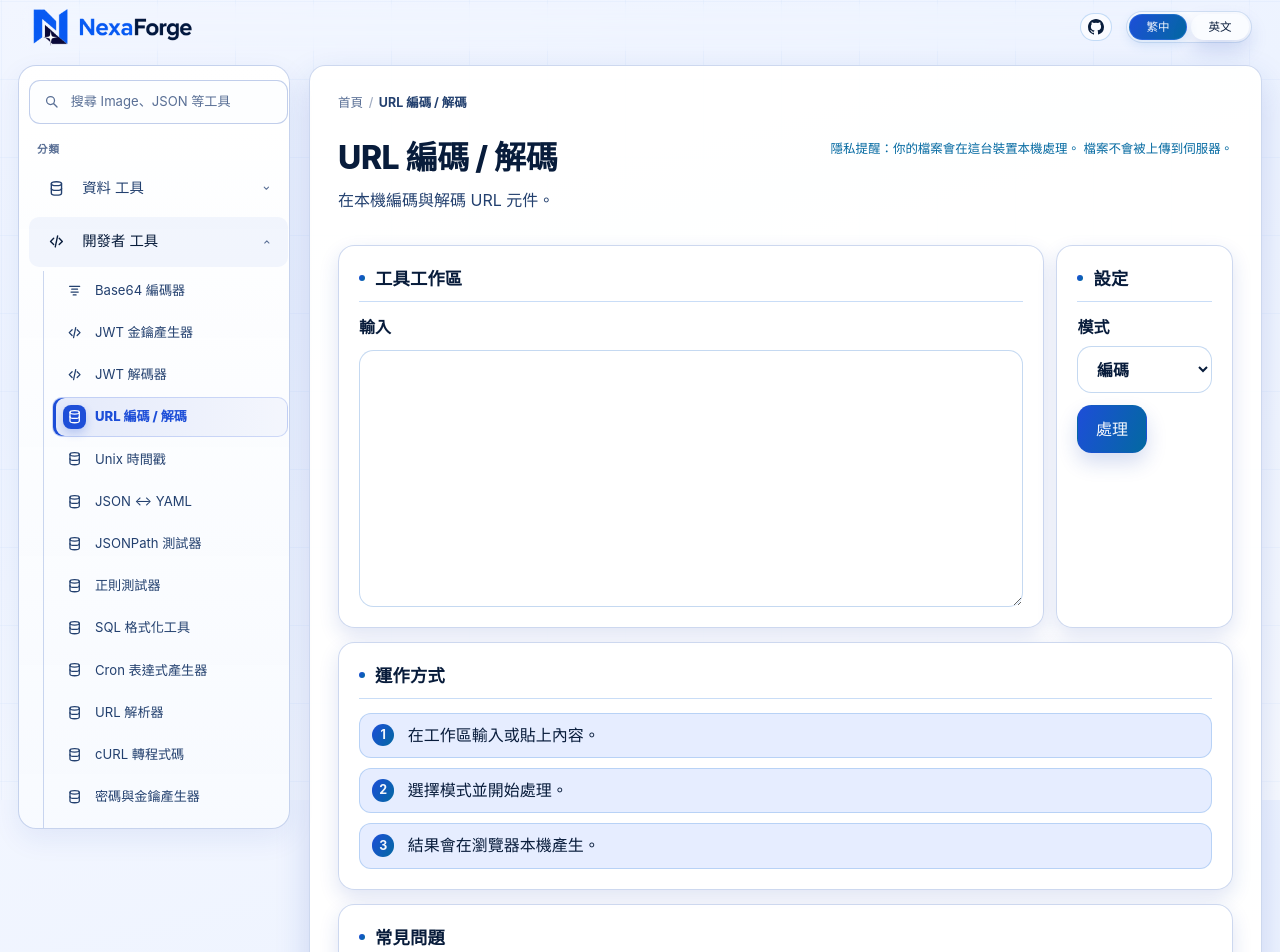
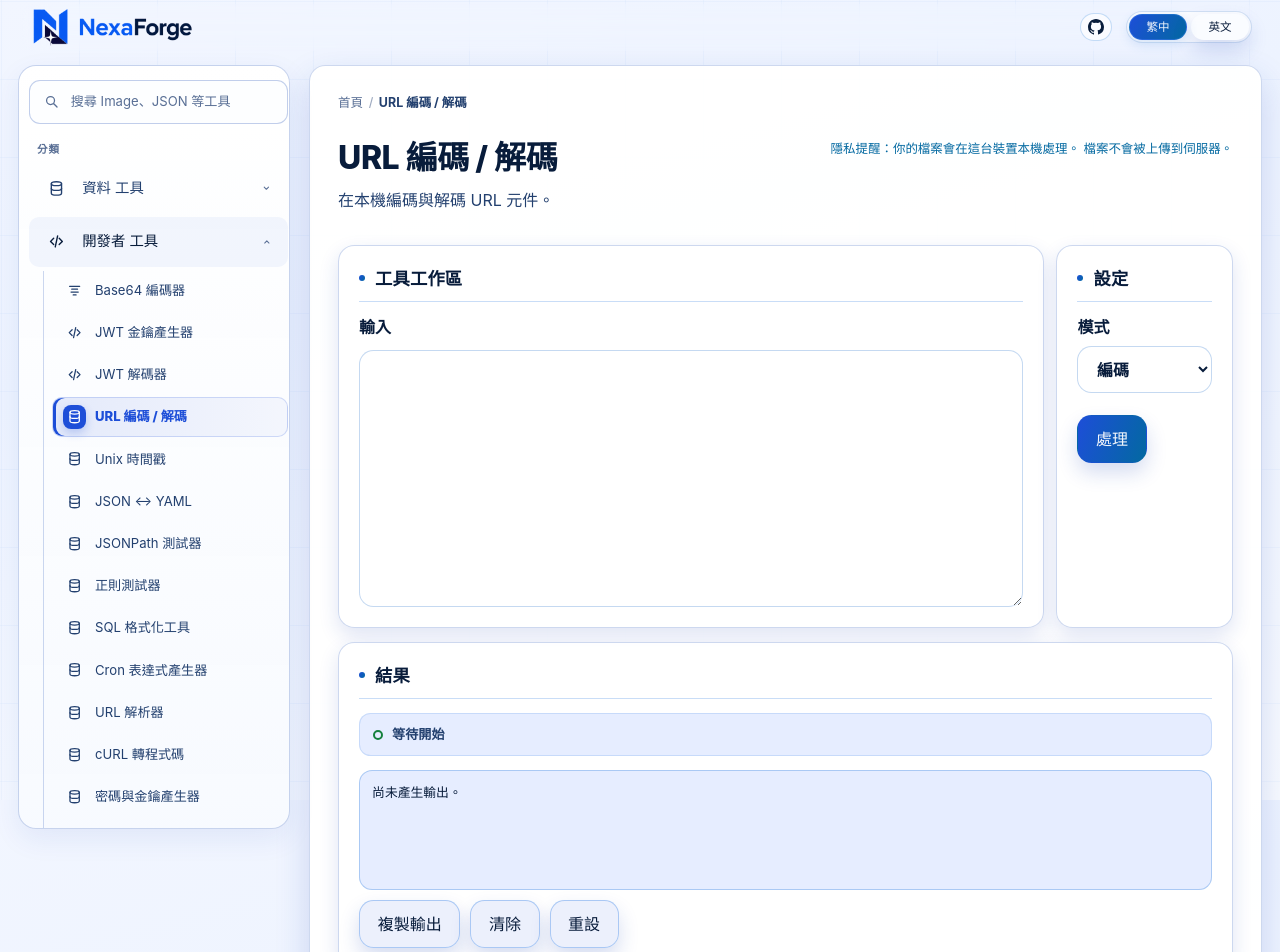
Before and after one commit to kimx/NexaForge, a React (Vite) app: page /developer/url-encoder in a window 1280 px wide. Shown: the top 952 px of the page. Built offline with nearby package versions, Linux system fonts and the light colour scheme.

Commit message:
Implement shared URL transformation workflow
Co-authored-by: kimx <5724118+kimx@users.noreply.github.com>

```diff
--- a/src/components/ToolPageTemplate.tsx
+++ b/src/components/ToolPageTemplate.tsx
@@ -104,9 +104,8 @@ export function ToolPageTemplate({
     };
   }, [workflow?.state]);
 
-  const showResultContent =
-    !workflow || workflow.state === "success" || (showIdleResult && workflow.state === "idle");
-  const showResultSection = layout === "split" || !workflow || workflow.state !== "idle";
+  const showResultContent = !workflow || workflow.state === "success" || showIdleResult;
+  const showResultSection = layout === "split" || !workflow || workflow.state !== "idle" || showIdleResult;
 
   return (
     <div className={`tool-page tool-page--${tool.id} tool-page--layout-${layout}`}>
--- /dev/null
+++ b/src/components/text/TextTransformationToolkit.tsx
@@ -0,0 +1,163 @@
+import { useEffect, useId, useState } from "react";
+import { useLanguage } from "../../context/LanguageContext";
+
+export interface TextTransformationMode {
+  value: string;
+  label: string;
+}
+
+export interface TextTransformationToolkitParts {
+  workspace: JSX.Element;
+  options: JSX.Element;
+  result: JSX.Element;
+}
+
+interface TextTransformationToolkitProps {
+  input: string;
+  output: string;
+  mode: string;
+  modes: readonly TextTransformationMode[];
+  inputLabel: string;
+  outputLabel?: string;
+  modeLabel?: string;
+  processLabel?: string;
+  processingLabel?: string;
+  copyLabel?: string;
+  clearLabel?: string;
+  resetLabel?: string;
+  copyErrorLabel?: string;
+  emptyOutputText?: string;
+  error?: string | null;
+  processing?: boolean;
+  processDisabled?: boolean;
+  onInputChange: (value: string) => void;
+  onModeChange: (value: string) => void;
+  onTransform: () => void;
+  onClear: () => void;
+  onReset: () => void;
+  onCopied?: () => void;
+  children: (parts: TextTransformationToolkitParts) => JSX.Element;
+}
+
+export function TextTransformationToolkit({
+  input,
+  output,
+  mode,
+  modes,
+  inputLabel,
+  outputLabel,
+  modeLabel,
+  processLabel,
+  processingLabel,
+  copyLabel,
+  clearLabel,
+  resetLabel,
+  copyErrorLabel,
+  emptyOutputText,
+  error = null,
+  processing = false,
+  processDisabled = false,
+  onInputChange,
+  onModeChange,
+  onTransform,
+  onClear,
+  onReset,
+  onCopied,
+  children,
+}: TextTransformationToolkitProps): JSX.Element {
+  const { t } = useLanguage();
+  const inputId = useId();
+  const modeId = useId();
+  const errorId = useId();
+  const [copyError, setCopyError] = useState<string | null>(null);
+
+  useEffect(() => {
+    setCopyError(null);
+  }, [output]);
+
+  const handleCopy = async (): Promise<void> => {
+    try {
+      if (!output || !navigator.clipboard) {
+        throw new Error("Clipboard unavailable");
+      }
+      await navigator.clipboard.writeText(output);
+      setCopyError(null);
+      onCopied?.();
+    } catch {
+      setCopyError(copyErrorLabel ?? t("error.copyFailed"));
+    }
+  };
+
+  const handleClear = (): void => {
+    setCopyError(null);
+    onClear();
+  };
+
+  const handleReset = (): void => {
+    setCopyError(null);
+    onReset();
+  };
+
+  const workspace = (
+    <div className="tool-form text-transformation-toolkit">
+      <label htmlFor={inputId}>{inputLabel}</label>
+      <textarea
+        id={inputId}
+        value={input}
+        aria-invalid={error ? "true" : "false"}
+        aria-describedby={error ? errorId : undefined}
+        onChange={(event) => onInputChange(event.target.value)}
+        rows={10}
+      />
+      {error ? <p id={errorId} role="alert" className="error">{error}</p> : null}
+    </div>
+  );
+
+  const options = (
+    <div className="tool-form text-transformation-toolkit">
+      <label htmlFor={modeId}>
+        {modeLabel ?? t("developerTools.mode")}
+        <select id={modeId} value={mode} onChange={(event) => onModeChange(event.target.value)}>
+          {modes.map((transformationMode) => (
+            <option key={transformationMode.value} value={transformationMode.value}>
+              {transformationMode.label}
+            </option>
+          ))}
+        </select>
+      </label>
+      <div className="tool-actions">
+        <button
+          type="button"
+          className="btn primary"
+          onClick={onTransform}
+          disabled={processDisabled || processing}
+          aria-busy={processing}
+        >
+          {processing ? (processingLabel ?? t("button.processing")) : (processLabel ?? t("button.process"))}
+        </button>
+      </div>
+    </div>
+  );
+
+  const result = (
+    <>
+      <pre className="developer-output" aria-label={outputLabel ?? t("developerTools.output")} tabIndex={0}>
+        {output || (emptyOutputText ?? t("developerTools.outputEmpty"))}
+      </pre>
+      {copyError ? <p role="alert" className="error">{copyError}</p> : null}
+      <div className="tool-actions">
+        <button type="button" className="btn secondary" onClick={() => void handleCopy()} disabled={!output || processing}>
+          {copyLabel ?? t("developerTools.copy")}
+        </button>
+        <button type="button" className="btn secondary" onClick={handleClear}>
+          {clearLabel ?? t("developerTools.clear")}
+        </button>
+        <button type="button" className="btn secondary" onClick={handleReset}>
+          {resetLabel ?? t("developerTools.reset")}
+        </button>
+      </div>
+    </>
+  );
+
+  return children({ workspace, options, result });
+}
--- a/src/pages/developer/DeveloperToolsPage.tsx
+++ b/src/pages/developer/DeveloperToolsPage.tsx
@@ -3,6 +3,7 @@ import type { ProcessingState, ToolMeta } from "../../types/tool";
 import { FILE_TOOLS } from "../../data/tools";
 import { ToolPageTemplate } from "../../components/ToolPageTemplate";
 import { CodeEditorToolkit, type CodeEditorError } from "../../components/CodeEditorToolkit";
+import { TextTransformationToolkit } from "../../components/text/TextTransformationToolkit";
 import { useLanguage, useLocalizedToolMeta } from "../../context/LanguageContext";
 import { getRelatedTools } from "../../utils/toolHelpers";
 import { trackEvent } from "../../utils/analytics";
@@ -268,7 +269,11 @@ export function DeveloperToolsPage({ kind }: DeveloperToolsPageProps): JSX.Eleme
       setState("success");
       trackEvent("process_success", { tool: kind });
     } catch (conversionFailure) {
-      setInputError(editorError(conversionFailure, t("developerTools.invalidInput")));
+      setInputError(
+        kind === "url-encoder"
+          ? { message: t("developerTools.invalidInput") }
+          : editorError(conversionFailure, t("developerTools.invalidInput"))
+      );
       setError(null);
       setState("error");
       trackEvent("process_failed", { tool: kind });
@@ -281,6 +286,16 @@ export function DeveloperToolsPage({ kind }: DeveloperToolsPageProps): JSX.Eleme
     trackEvent("result_action_used", { tool: kind, action: "copy" });
   };
 
+  const resetTextEditor = (): void => {
+    setInput("");
+    setOutput("");
+    setInputError(null);
+    setSecondInputError(null);
+    setError(null);
+    setMode(presetMode);
+    setState("idle");
+  };
+
   const inputLabel = kind === "json-diff"
     ? t("developerTools.leftInput")
     : kind === "json-yaml"
@@ -291,6 +306,65 @@ export function DeveloperToolsPage({ kind }: DeveloperToolsPageProps): JSX.Eleme
     { q: t("developerTools.faq.0.question"), a: t("developerTools.faq.0.answer") },
     { q: t("developerTools.faq.1.question"), a: t("developerTools.faq.1.answer") },
   ];
+
+  if (kind === "url-encoder") {
+    return (
+      <TextTransformationToolkit
+        input={input}
+        output={output}
+        mode={mode}
+        modes={options.map(([value, label]) => ({ value, label }))}
+        inputLabel={inputLabel}
+        outputLabel={t("developerTools.output")}
+        modeLabel={t("developerTools.mode")}
+        processLabel={t("button.process")}
+        processingLabel={t("button.processing")}
+        copyLabel={t("developerTools.copy")}
+        clearLabel={t("developerTools.clear")}
+        resetLabel={t("developerTools.reset")}
+        emptyOutputText={t("developerTools.outputEmpty")}
+        error={inputError?.message ?? error}
+        processing={state === "processing"}
+        processDisabled={!canProcess}
+        onInputChange={(nextInput) => {
+          setInput(nextInput);
+          setInputError(null);
+          setError(null);
+          setOutput("");
+          setState(nextInput.trim() ? "ready" : "idle");
+        }}
+        onModeChange={(nextMode) => {
+          setMode(nextMode);
+          setInputError(null);
+          setError(null);
+          setOutput("");
+          setState(input.trim() ? "ready" : "idle");
+        }}
+        onTransform={handleProcess}
+        onClear={clearEditor}
+        onReset={resetTextEditor}
+        onCopied={() => trackEvent("result_action_used", { tool: kind, action: "copy" })}
+      >
+        {({ workspace, options: toolkitOptions, result }) => (
+          <ToolPageTemplate
+            tool={tool}
+            meta={toolMeta}
+            breadcrumb={["Home", title]}
+            workflow={{ state, error: null, onReprocess: handleProcess }}
+            showIdleResult
+            children={{
+              workspace,
+              options: toolkitOptions,
+              result,
+              howItWorks,
+              faq,
+              relatedTools: getRelatedTools(kind),
+            }}
+          />
+        )}
+      </TextTransformationToolkit>
+    );
+  }
 
   return (
     <ToolPageTemplate
```
Also changed, not shown: 2 other files (tests, documents, lock files or other folders).
